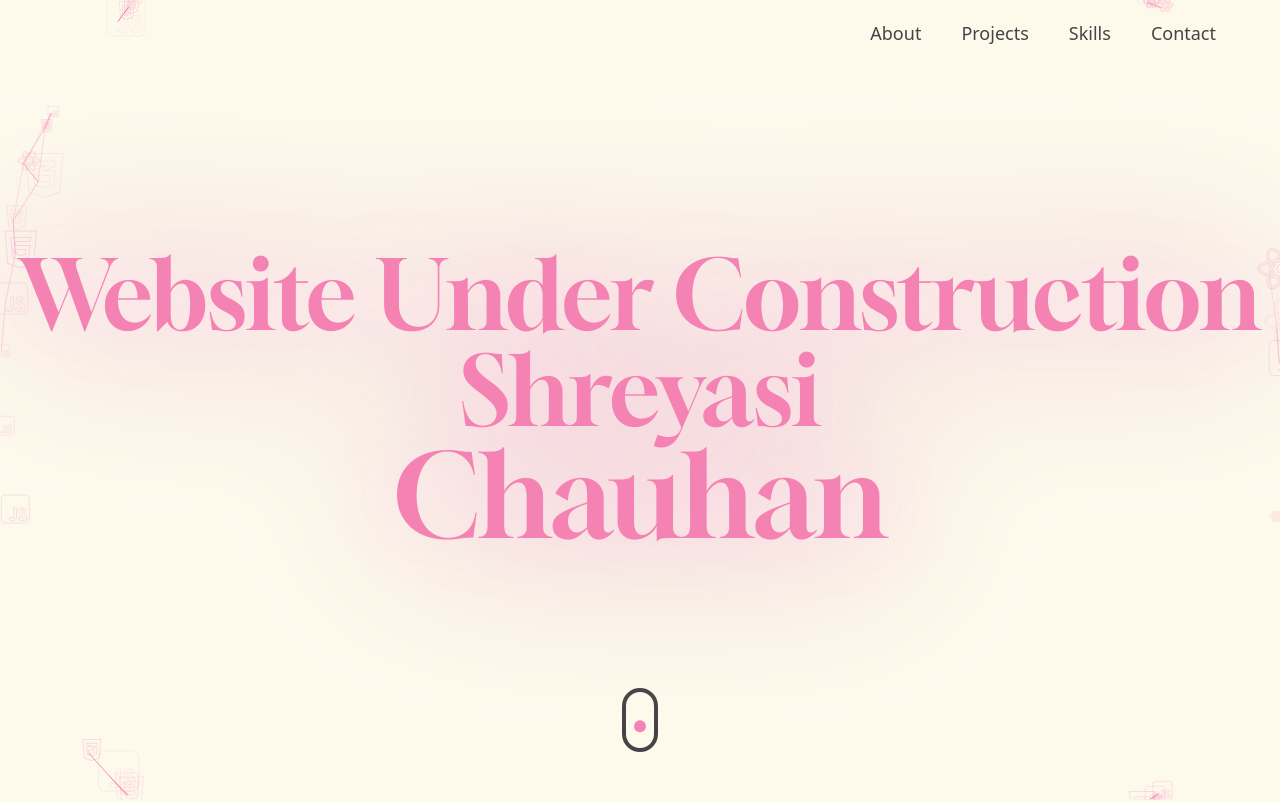
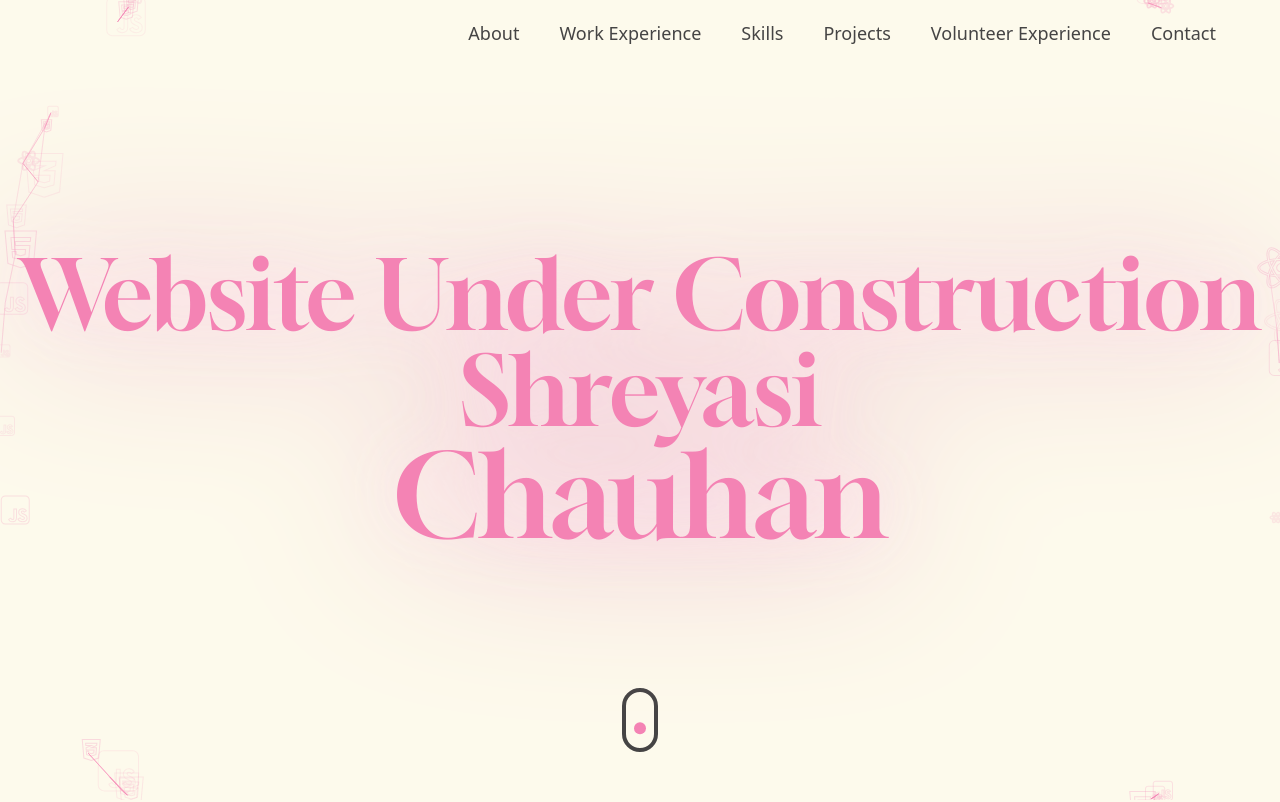
Before and after one commit to shreyasichauhan19/ShreyasiChauhan, a React (Vite) app: page / in a window 1280 px wide. Shown: the top 802 px of the page. Built offline with nearby package versions, Linux system fonts and the light colour scheme; a web font is replaced by a local one.

Commit message:
updated linkedin link, fixed the size of project cards, added resume

```diff
--- a/src/Components/SocialLinks.jsx
+++ b/src/Components/SocialLinks.jsx
@@ -4,7 +4,7 @@ import { icons } from "../Constants/constants";
 const SocialLinks = () => {
   return (
     <div className="w-full h-[100px] bg-primary-500 flex justify-center items-center gap-3 p-6">
-      <a href="https://www.linkedin.com/in/shreyasi-chauhan/" target="_blank">
+      <a href="https://github.com/shreyasichauhan19?tab=repositories" target="_blank">
         <FontAwesomeIcon
           className="text-3xl text-grayscale-50 hover:text-primary-700 hover:scale-[1.1] transition-all duration-75"
           icon={icons.faGithub}
--- a/src/Constants/constants.js
+++ b/src/Constants/constants.js
@@ -110,12 +110,20 @@ export const navLinks = [
     title: 'About',
   },
   {
+    id: 'hero',
+    title: 'Work Experience',
+  },
+  {
+    id: 'skills',
+    title: 'Skills',
+  },
+  {
     id: 'projects',
     title: 'Projects',
   },
   {
-    id: 'skills',
-    title: 'Skills',
+    id: 'VolunteerExperience',
+    title: 'Volunteer Experience',
   },
   {
     id: 'contact',
--- a/src/Pages/Projects.jsx
+++ b/src/Pages/Projects.jsx
@@ -32,6 +32,12 @@ const Projects = () => {
       link: 'https://github.com/shreyasichauhan19/310-chat-bot',
     },
     {
+      title: 'The Game of Amazons',
+      imageSrc: gameOfAmazons,
+      description: 'Game of Amazons developed in Java using Maven. We used alpha-beta pruning using min-max algorithms.',
+      link: 'https://github.com/shreyasichauhan19/COSC322_Project',
+    },
+    {
       title: 'Web Scraping Robot',
       imageSrc: rpa,
       description: 'Program automatically opens a browser tab, performs some web scraping & calculation, then displays it.',
@@ -43,12 +49,6 @@ const Projects = () => {
       description: 'Keyword replacement of acronyms with their full forms. Coded in python and is currently able to work with around 3000 files and 2.8 million data entries in total.',
       link: 'https://github.com/ThatOth3rGuy/Cosc320',
     },
-    {
-      title: 'The Game of Amazons',
-      imageSrc: gameOfAmazons,
-      description: 'Game of Amazons developed in Java using Maven. We used alpha-beta pruning using min-max algorithms.',
-      link: 'https://github.com/shreyasichauhan19/COSC322_Project',
-    },
   ];
 
   return (
@@ -57,9 +57,9 @@ const Projects = () => {
         <div className="w-80% h-[20%] mt-[1%] mb-[5%]">
           <SectionTitle title="TECHNICAL PROJECTS" subtitle="What I have done so far" />
         </div>
-        <div className="w-[80%] flex flex-wrap justify-center">
+        <div className="w-[90%] flex flex-wrap justify-center">
           {projectData.map((project, index) => (
-            <div className="w-[25%] h-[auto] m-4" key={index}>
+            <div className="w-[40%] h-[auto] m-4" key={index}>
               <ProjectCards
                 title={project.title}
                 imageSrc={project.imageSrc}
@@ -69,8 +69,6 @@ const Projects = () => {
             </div>
           ))}
         </div>
-        <div className="absolute w-full h-full top-[100%] right-[-75%] sm:right-[-50%]">
-        </div>
       </div>
     </div>
   );
```
Also changed, not shown: 1 other file (tests, documents, lock files or other folders).
